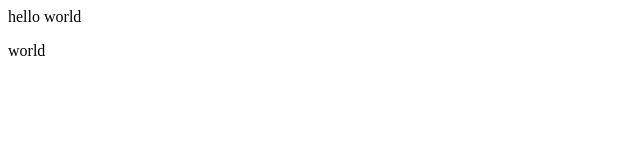
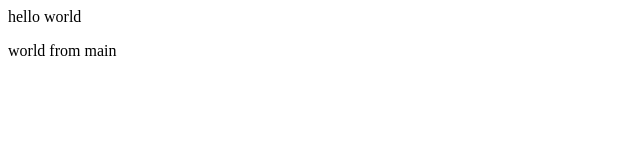
Before and after one commit to Mughees2005/git_commands, a plain HTML site: page index.html in a window 1280 px wide. Shown: the full height of the page, 0-640 px from the left. Drawn offline with Linux system fonts and the light colour scheme.

Commit message:
edit main

```diff
--- a/index.html
+++ b/index.html
@@ -1,2 +1,2 @@
 <p>hello world</p>
-<p>world</p>
+<p>world from main</p>
```
